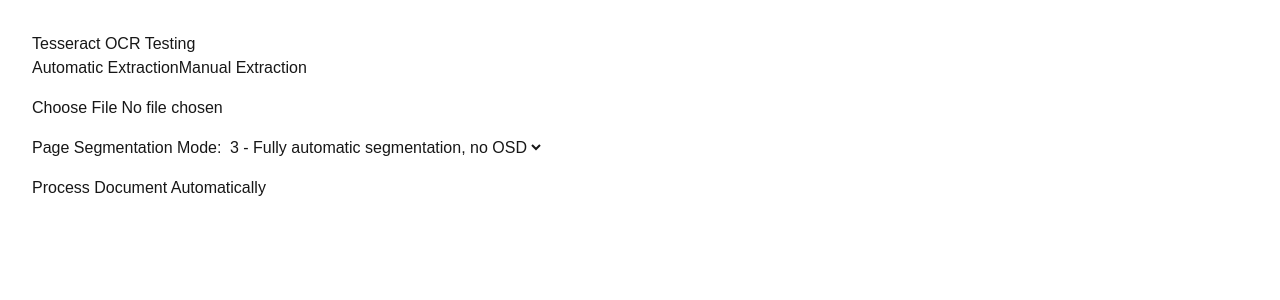
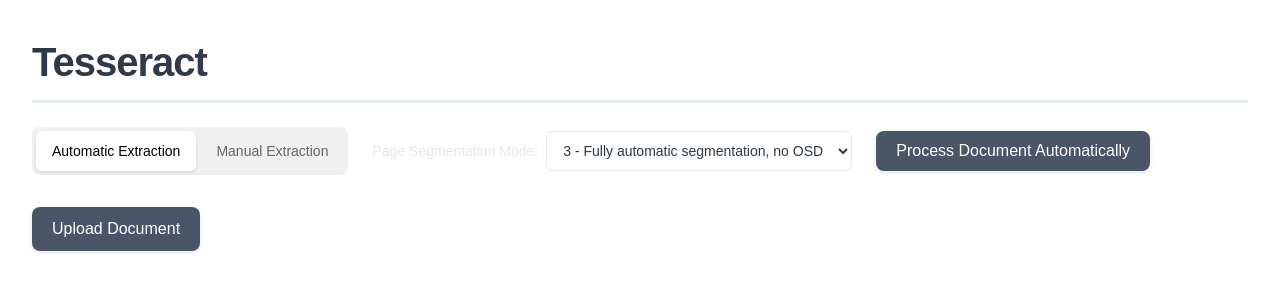
Before and after one commit to daxfrost/ocr-document-processor, a Next.js app: page /ocr/tesseract in a window 1280 px wide. Shown: the top 300 px of the page. Built offline with nearby package versions, Linux system fonts and the light colour scheme.

Commit message:
handling of manual overlay labels

```diff
--- a/src/app/ocr/tesseract/page.tsx
+++ b/src/app/ocr/tesseract/page.tsx
@@ -9,7 +9,7 @@ const TesseractPage: React.FC = () => {
   const [mode, setMode] = useState<Mode>("automatic");
   const [selectedFile, setSelectedFile] = useState<File | null>(null);
   const [imagePreviewUrl, setImagePreviewUrl] = useState<string | null>(null);
-  const [loading, setLoading] = useState(false);
+  const [loading, setLoading] = useState<boolean>(false);
   const [psmMode, setPsmMode] = useState<string>("3");
   const [ocrSections, setOcrSections] = useState<OCRSection[]>([]);
   // For manual mode: user-drawn rectangles.
@@ -33,6 +33,15 @@ const TesseractPage: React.FC = () => {
       }
     }
   }, []);
+
+  useEffect(() => {
+    if (!loading) {
+      const extractedSectionsElement = document.querySelector('h2');
+      if (extractedSectionsElement && extractedSectionsElement.textContent === 'Extracted Sections') {
+        extractedSectionsElement.scrollIntoView({ behavior: 'smooth' });
+      }
+    }
+  }, [loading]);
 
   const handleFileChange = (event: React.ChangeEvent<HTMLInputElement>) => {
     const file = event.target.files && event.target.files[0];
@@ -216,7 +225,7 @@ const TesseractPage: React.FC = () => {
     const formData = new FormData();
     formData.append("file", selectedFile);
     formData.append("psmMode", psmMode);
-    formData.append("rectangles", JSON.stringify(rectangles.map(rect => rect.normalized)));
+    formData.append("rectangles", JSON.stringify(rectangles));
     formData.append("naturalWidth", naturalWidth.toString());
     formData.append("naturalHeight", naturalHeight.toString());
 
@@ -259,16 +268,192 @@ const TesseractPage: React.FC = () => {
     setLoading(false);
   };
 
+  // Add this CSS at the top of your component
+  const styles = {
+    toggleContainer: {
+      display: 'inline-flex',
+      backgroundColor: '#f0f0f0',
+      padding: '4px',
+      borderRadius: '8px',
+      gap: '4px'
+    },
+    toggleButton: {
+      padding: '8px 16px',
+      border: 'none',
+      borderRadius: '6px',
+      cursor: 'pointer',
+      transition: 'all 0.2s ease',
+      fontSize: '14px',
+      fontWeight: 500,
+      height: '40px',
+      whiteSpace: 'nowrap',
+      overflow: 'hidden',
+      textOverflow: 'ellipsis',
+    },
+    activeButton: {
+      backgroundColor: '#fff',
+      boxShadow: '0 2px 4px rgba(0,0,0,0.1)',
+      color: '#000',
+    },
+    inactiveButton: {
+      backgroundColor: 'transparent',
+      color: '#666',
+    },
+    heading: {
+      fontSize: '2.5rem',
+      fontWeight: '600',
+      color: '#2d3748',
+      marginBottom: '1.5rem',
+      borderBottom: '3px solid #e2e8f0',
+      paddingBottom: '0.5rem',
+      background: 'linear-gradient(to right, #2d3748, #4a5568)',
+      WebkitBackgroundClip: 'text',
+      WebkitTextFillColor: 'transparent',
+      letterSpacing: '-0.025em'
+    },
+    controlsContainer: {
+      display: 'flex',
+      alignItems: 'center',
+      gap: '1.5rem',
+      marginBottom: '2rem',
+    },
+    selectorContainer: {
+      display: 'flex',
+      alignItems: 'center',
+      gap: '0.5rem',
+    },
+    label: {
+      fontSize: '14px',
+      fontWeight: '500',
+      color: '#e2e8f0',
+    },
+    select: {
+      padding: '8px 12px',
+      borderRadius: '6px',
+      border: '1px solid #e2e8f0',
+      backgroundColor: '#fff',
+      fontSize: '14px',
+      color: '#2d3748',
+      cursor: 'pointer',
+      outline: 'none',
+      transition: 'all 0.2s ease',
+      height: '40px',
+      '&:hover': {
+        borderColor: '#cbd5e0',
+      },
+      '&:focus': {
+        borderColor: '#4a5568',
+        boxShadow: '0 0 0 3px rgba(74, 85, 104, 0.1)',
+      },
+    },
+    actionButton: {
+      backgroundColor: '#4a5568',
+      color: '#fff',
+      padding: '10px 20px',
+      borderRadius: '8px',
+      border: 'none',
+      fontSize: '16px',
+      fontWeight: '500',
+      cursor: 'pointer',
+      transition: 'all 0.2s ease',
+      boxShadow: '0 2px 4px rgba(0,0,0,0.1)',
+      height: '40px',
+      display: 'flex',
+      alignItems: 'center',
+      justifyContent: 'center',
+      '&:hover': {
+        backgroundColor: '#2d3748',
+        transform: 'translateY(-1px)',
+        boxShadow: '0 4px 6px rgba(0,0,0,0.1)',
+      },
+      '&:disabled': {
+        backgroundColor: '#cbd5e0',
+        cursor: 'not-allowed',
+        transform: 'none',
+      },
+    },
+  };
+
   return (
     <div style={{ padding: "2rem", fontFamily: "Arial, sans-serif" }}>
-      <h1>Tesseract OCR Testing</h1>
-      <nav style={{ marginBottom: "1rem" }}>
-        <button onClick={() => setMode("automatic")}>Automatic Extraction</button>
-        <button onClick={() => setMode("manual")}>Manual Extraction</button>
-      </nav>
+      <h1 style={styles.heading}>Tesseract</h1>
+
+      <div style={styles.controlsContainer}>
+        <div style={styles.toggleContainer}>
+          <button
+            onClick={() => setMode("automatic")}
+            style={{
+              ...styles.toggleButton,
+              ...(mode === "automatic" ? styles.activeButton : styles.inactiveButton),
+            }}
+          >
+            Automatic Extraction
+          </button>
+          <button
+            onClick={() => setMode("manual")}
+            style={{
+              ...styles.toggleButton,
+              ...(mode === "manual" ? styles.activeButton : styles.inactiveButton),
+            }}
+          >
+            Manual Extraction
+          </button>
+        </div>
+
+        <div style={styles.selectorContainer}>
+          <label style={styles.label}>Page Segmentation Mode:</label>
+          <select
+            value={psmMode}
+            onChange={(e) => setPsmMode(e.target.value)}
+            style={styles.select}
+          >
+            <option value="0">0 - OSD only</option>
+            <option value="1">1 - Auto segmentation with OSD</option>
+            <option value="3">3 - Fully automatic segmentation, no OSD</option>
+            <option value="4">4 - Assume a single column of text</option>
+            <option value="6">6 - Assume a single uniform block of text</option>
+            <option value="7">7 - Treat image as a single text line</option>
+            <option value="8">8 - Treat image as a single word</option>
+            <option value="10">10 - Treat image as a single character</option>
+          </select>
+        </div>
+
+        <button
+          onClick={mode === "automatic" ? handleAutomaticExtraction : handleManualExtraction}
+          disabled={loading}
+          style={styles.actionButton}
+        >
+          {loading ? "Processing..." : `Process Document ${mode === "automatic" ? "Automatically" : "Manually"}`}
+        </button>
+      </div>
+
       <div style={{ marginTop: "1rem" }}>
-        <input type="file" accept="image/*" onChange={handleFileChange} />
+        <input
+          type="file"
+          accept="image/*"
+          onChange={handleFileChange}
+          style={{ display: 'none' }} // Hide the default file input
+          id="fileInput"
+        />
+        <button
+          onClick={() => document.getElementById('fileInput')?.click()}
+          style={{
+            backgroundColor: '#4a5568',
+            color: '#fff',
+            padding: '10px 20px',
+            borderRadius: '8px',
+            border: 'none',
+            fontSize: '16px',
+            fontWeight: '500',
+            cursor: 'pointer',
+            transition: 'all 0.2s ease',
+            boxShadow: '0 2px 4px rgba(0,0,0,0.1)',
+          }}
+        >
+          Upload Document
+        </button>
       </div>
+
       {imagePreviewUrl && (
         <div style={{ marginTop: "1rem", position: "relative" }} ref={imageContainerRef}>
           <img
@@ -300,33 +485,6 @@ const TesseractPage: React.FC = () => {
           )}
         </div>
       )}
-      <div style={{ marginTop: "1rem" }}>
-        <label>Page Segmentation Mode: </label>
-        <select value={psmMode} onChange={(e) => setPsmMode(e.target.value)}>
-          <option value="0">0 - OSD only</option>
-          <option value="1">1 - Auto segmentation with OSD</option>
-          <option value="3">3 - Fully automatic segmentation, no OSD</option>
-          <option value="4">4 - Assume a single column of text</option>
-          <option value="6">6 - Assume a single uniform block of text</option>
-          <option value="7">7 - Treat image as a single text line</option>
-          <option value="8">8 - Treat image as a single word</option>
-          <option value="10">10 - Treat image as a single character</option>
-        </select>
-      </div>
-      {mode === "automatic" && (
-        <div style={{ marginTop: "1rem" }}>
-          <button onClick={handleAutomaticExtraction} disabled={loading}>
-            {loading ? "Processing OCR via API..." : "Process Document Automatically"}
-          </button>
-        </div>
-      )}
-      {mode === "manual" && (
-        <div style={{ marginTop: "1rem" }}>
-          <button onClick={handleManualExtraction} disabled={loading}>
-            {loading ? "Processing OCR via API..." : "Process Document Manually"}
-          </button>
-        </div>
-      )}
       {ocrSections.length > 0 && (
         <div style={{ marginTop: "1rem", border: "1px solid #ccc", padding: "1rem" }}>
           <h2>Extracted Sections</h2>
--- a/src/pages/api/ocr/tesseract/manual.ts
+++ b/src/pages/api/ocr/tesseract/manual.ts
@@ -2,6 +2,7 @@
 import type { NextApiRequest, NextApiResponse } from "next";
 import formidable from "formidable";
 import { createWorker } from "tesseract.js";
+import { Rectangle } from "@/types/ocr";
 
 export const config = {
   api: { bodyParser: false },
@@ -26,7 +27,7 @@ const handler = async (req: NextApiRequest, res: NextApiResponse<Section[] | { e
     const file = files.file && files.file.length > 0 ? files.file[0] : undefined;
     if (!file) return res.status(400).json({ error: "No file uploaded" });
     const psmMode = fields.psmMode ? fields.psmMode.toString() : "3";
-    let rectangles: Array<{ x: number; y: number; width: number; height: number }> = [];
+    let rectangles: Array<Rectangle> = [];
     try {
       rectangles = JSON.parse(fields.rectangles as string);
     } catch (parseError) {
@@ -42,25 +43,25 @@ const handler = async (req: NextApiRequest, res: NextApiResponse<Section[] | { e
     const sections: Section[] = [];
     for (const [index, rect] of rectangles.entries()) {
       const actualRect = {
-        left: rect.x * naturalWidth,
-        top: rect.y * naturalHeight,
-        width: rect.width * naturalWidth,
-        height: rect.height * naturalHeight,
+        left: rect.normalized.x * naturalWidth,
+        top: rect.normalized.y * naturalHeight,
+        width: rect.normalized.width * naturalWidth,
+        height: rect.normalized.height * naturalHeight,
       };
 
       try {
         const worker = await createWorker("eng", undefined, {
-          logger: (m) => console.log(`Manual OCR for section ${index + 1}:`, m),
+          logger: (m) => console.log(`Manual OCR for section ${rect.label ?? `Section ${index + 1}`}:`, m),
         });
         await worker.setParameters({ tessedit_pageseg_mode: psmMode });
         const { data } = await worker.recognize(file.filepath, { rectangle: actualRect }, { blocks: true, box: true, layoutBlocks: true });
         await worker.terminate();
         sections.push({
-          key: `Section ${index + 1}`,
+          key: rect.label ?? `Section ${index + 1}`,
           value: data.text,
         });
       } catch (ocrError) {
-        console.error(`Error processing section ${index + 1}:`, ocrError);
+        console.error(`Error processing section ${rect.label ?? `Section ${index + 1}`}:`, ocrError);
         sections.push({
           key: `Section ${index + 1}`,
           value: "Error during OCR",
```
